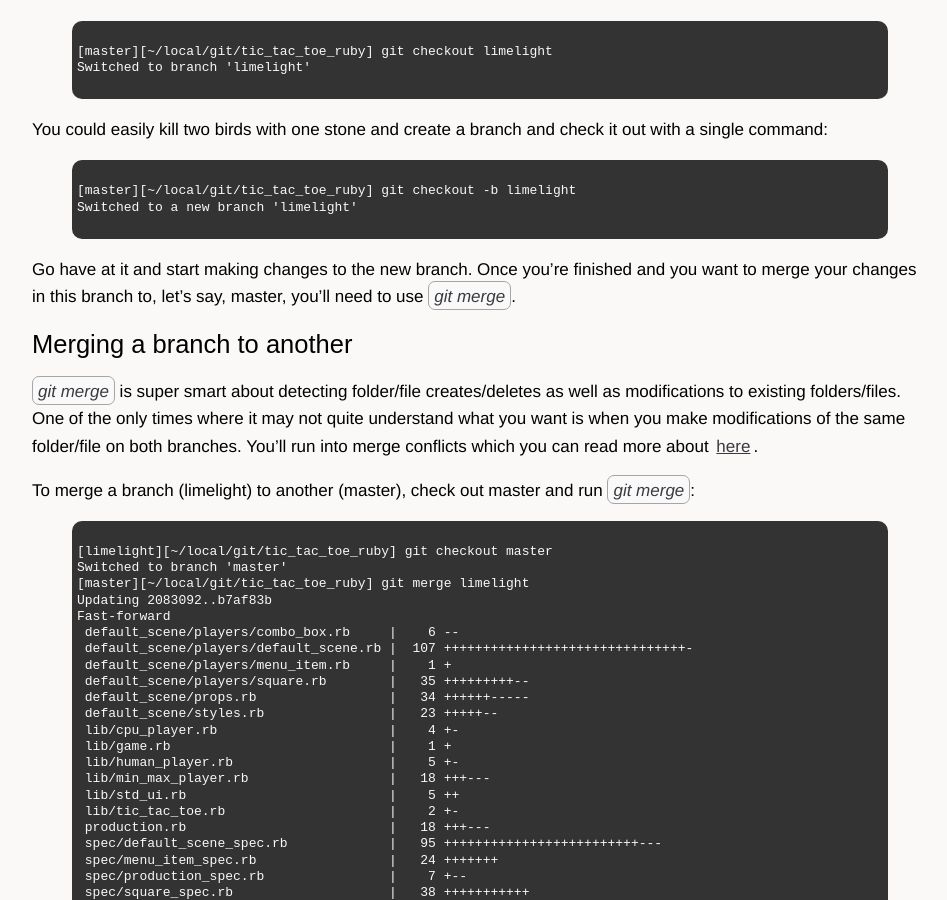
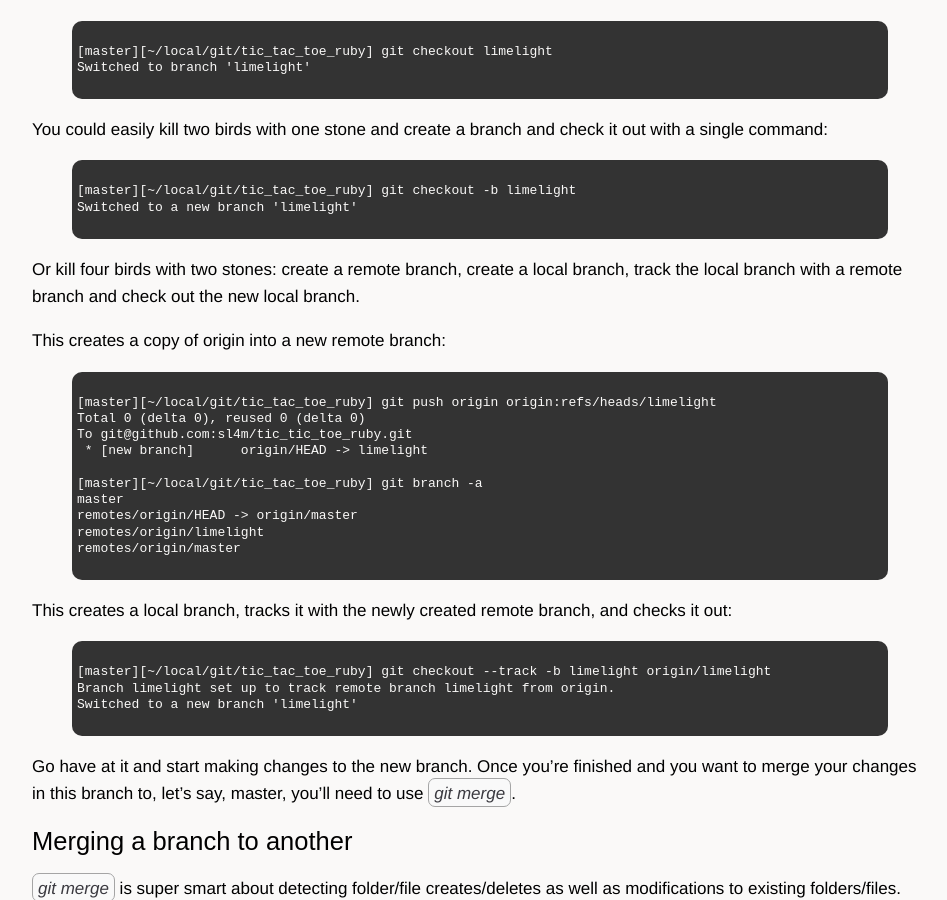
Before and after one commit to sl4m/sl4m.github.com, a Jekyll site: the page built from _posts/2010-06-28-git-branching-and-merging.markdown, in a window 1280 px wide and 900 px high, scrolled down 1147 px. Shown: the whole window, without its empty margins (160-1107 px from the left). Built offline with Jekyll 4.4.1, drawn with Linux system fonts in a browser that asks for light colours; comment, search, counter and statistics services are not loaded.

Commit message:
updated info about creating remote branch and tracking with local branch

```diff
--- a/_posts/2010-06-28-git-branching-and-merging.markdown
+++ b/_posts/2010-06-28-git-branching-and-merging.markdown
@@ -52,6 +52,31 @@ You could easily kill two birds with one stone and create a branch and check it
 
 {% highlight text %}
 [master][~/local/git/tic_tac_toe_ruby] git checkout -b limelight
+Switched to a new branch 'limelight'
+{% endhighlight %}
+
+Or kill four birds with two stones: create a remote branch, create a local branch, track the local branch with a remote branch and check out the new local branch.
+
+This creates a copy of origin into a new remote branch:
+
+{% highlight text %}
+[master][~/local/git/tic_tac_toe_ruby] git push origin origin:refs/heads/limelight
+Total 0 (delta 0), reused 0 (delta 0)
+To git@github.com:sl4m/tic_tic_toe_ruby.git
+ * [new branch]      origin/HEAD -> limelight
+
+[master][~/local/git/tic_tac_toe_ruby] git branch -a
+master
+remotes/origin/HEAD -> origin/master
+remotes/origin/limelight
+remotes/origin/master
+{% endhighlight %}
+
+This creates a local branch, tracks it with the newly created remote branch, and checks it out:
+
+{% highlight text %}
+[master][~/local/git/tic_tac_toe_ruby] git checkout --track -b limelight origin/limelight
+Branch limelight set up to track remote branch limelight from origin.
 Switched to a new branch 'limelight'
 {% endhighlight %}
 
```
